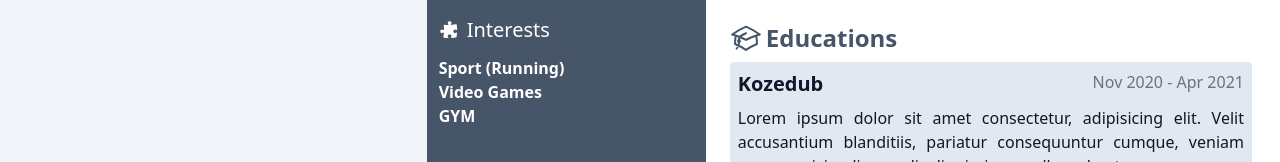
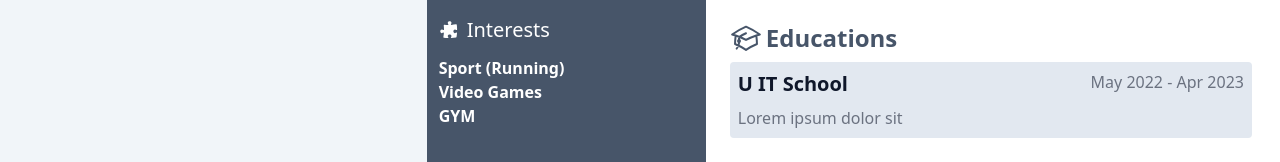
Before and after one commit to Grinch3214/resume-vue-3, a Vue app: page / in a window 1280 px wide. Shown: the part 790-952 px from the top of the page. Built offline with nearby package versions, Linux system fonts and the light colour scheme.

Commit message:
added education logic form

```diff
--- a/src/components/EducationsResume.vue
+++ b/src/components/EducationsResume.vue
@@ -5,8 +5,8 @@
 			Educations
 		</h2>
 		<div
-			v-for="item in educations"
-			:key="item.id"
+			v-for="(item, index) in resume.educationStore.educationsForm"
+			:key="index"
 			class="rounded bg-slate-200 p-2 text-justify relative display-hover hover:bg-slate-300 mb-1"
 		>
 			<div class="hidden gap-2 absolute top-2 right-2 bg-slate-500 p-1 rounded display-hover__show">
@@ -14,28 +14,27 @@
 				<XCircleIcon class="w-5 h-5 cursor-pointer fill-slate-100" />
 			</div>
 			<div class="flex justify-between mb-2">
-				<h3 class="text-xl font-semibold">{{ item.title }}</h3>
-				<p class="text-gray-500">{{ item.years }}</p>
+				<h3 class="text-xl font-semibold">{{ item.name }}</h3>
+				<p class="text-gray-500">{{ isShowDate(item) }}</p>
 			</div>
-			<div>
-				{{ item.about }}
+			<div class="text-gray-500">
+				{{ item.degree }}
 			</div>
 		</div>
 	</div>
 </template>
 
 <script setup>
+import { useResumeStore } from '../stores/resume'
+import { MONTH_ARRAY } from '../constans'
 import { PencilSquareIcon, XCircleIcon } from '@heroicons/vue/24/solid'
 import { AcademicCapIcon } from '@heroicons/vue/24/outline'
 
-const educations = [
-	{
-		id: 1,
-		title: 'Kozedub',
-		years: 'Nov 2020 - Apr 2021',
-		about: 'Lorem ipsum dolor sit amet consectetur, adipisicing elit. Velit accusantium blanditiis, pariatur consequuntur cumque, veniam rerum reiciendis modi dignissimos ullam beatae saepe quos delectus ratione ad perferendis veritatis quod ipsa.'
-	}
-]
+const resume = useResumeStore()
+
+function isShowDate(item) {
+	return `${MONTH_ARRAY[item.startDate.month]} ${item.startDate.year} - ${MONTH_ARRAY[item.endDate.month]} ${item.endDate.year}`
+}
 
 </script>
 
--- a/src/components/forms/EducationForm.vue
+++ b/src/components/forms/EducationForm.vue
@@ -19,7 +19,7 @@
 					<BuildingLibraryIcon class="w-5 h-5" />
 					School Name:
 				</label>
-				<input id="schoolName" type="text" class="px-3 py-1 border border-slate-900 rounded w-full focus:outline-none focus:shadow-border">
+				<input v-model="resume.educationStore.educationItem.name" id="schoolName" type="text" class="px-3 py-1 border border-slate-900 rounded w-full focus:outline-none focus:shadow-border">
 			</div>
 
 			<div class="mb-3">
@@ -27,7 +27,7 @@
 					<AcademicCapIcon class="w-5 h-5" />
 					School degree:
 				</label>
-				<input id="school" type="text" class="px-3 py-1 border border-slate-900 rounded w-full focus:outline-none focus:shadow-border">
+				<input v-model="resume.educationStore.educationItem.degree" id="school" type="text" class="px-3 py-1 border border-slate-900 rounded w-full focus:outline-none focus:shadow-border">
 			</div>
 
 			<div class="mb-3">
@@ -37,10 +37,10 @@
 				</label>
 				<div class="flex flex-row gap-4 items-center">
 					<div class="w-full">
-						<VueDatePicker v-model="monthStart" month-picker :format-locale="enGB" format="MMMM yyyy" />
+						<VueDatePicker v-model="resume.educationStore.educationItem.startDate" month-picker :format-locale="enGB" format="MMMM yyyy" />
 					</div>
 					<div class="w-full">
-						<VueDatePicker v-model="monthEnd" month-picker :format-locale="enGB" format="MMMM yyyy" />
+						<VueDatePicker v-model="resume.educationStore.educationItem.endDate" month-picker :format-locale="enGB" format="MMMM yyyy" />
 					</div>
 				</div>
 			</div>
@@ -70,23 +70,24 @@
 				</label>
 				<div class="flex flex-row gap-4 items-center">
 					<div class="w-full">
-						<VueDatePicker v-model="monthStart" month-picker :format-locale="enGB" format="MMMM yyyy" />
+						<VueDatePicker  month-picker :format-locale="enGB" format="MMMM yyyy" />
 					</div>
 					<div class="w-full">
-						<VueDatePicker v-model="monthEnd" month-picker :format-locale="enGB" format="MMMM yyyy" />
+						<VueDatePicker  month-picker :format-locale="enGB" format="MMMM yyyy" />
 					</div>
 				</div>
 			</div>
 		</div>
 
 		<div>
-			<button class="global-btn">{{ changeTextForButton }}</button>
+			<button @click="onChangeClick()" class="global-btn">{{ changeTextForButton }}</button>
 		</div>
 
 	</div>
 </template>
 
 <script setup>
+import { useResumeStore } from '@/stores/resume.js'
 import { ref, computed } from 'vue'
 import { AcademicCapIcon, BuildingLibraryIcon, CalendarIcon } from '@heroicons/vue/24/outline'
 import VueDatePicker from '@vuepic/vue-datepicker'
@@ -94,15 +95,7 @@ import '@vuepic/vue-datepicker/dist/main.css'
 import { enGB } from 'date-fns/locale'
 import { EDUCATION_TABS, COURSES, PAGE_EDUCATION } from '../../constans'
 
-const monthStart = ref({
-  month: 0,
-  year: 2023
-});
-
-const monthEnd= ref({
-  month: new Date().getMonth(),
-  year: new Date().getFullYear()
-});
+const resume = useResumeStore()
 
 const currentTab = ref(PAGE_EDUCATION)
 
@@ -114,4 +107,8 @@ const changeTextForButton = computed(() => {
 	return currentTab.value === PAGE_EDUCATION ? 'Add Education' : 'Add Course'
 })
 
+function onChangeClick()  {
+	return currentTab.value === PAGE_EDUCATION ? resume.educationStore.addEducationData() : console.log('TEST')
+}
+
 </script>
--- /dev/null
+++ b/src/stores/education.js
@@ -0,0 +1,52 @@
+import { ref } from 'vue'
+import { defineStore } from 'pinia'
+
+
+export const useEducationStore = defineStore('education', () => {
+
+	const educationsForm = ref([
+		{
+			name: 'U IT School',
+			degree: 'Lorem ipsum dolor sit',
+			startDate: {
+				month: 4,
+				year: 2022
+			},
+			endDate: {
+				month: 3,
+				year: 2023
+			}
+		}
+	])
+
+	const educationItem = ref({
+		name: '',
+		degree: '',
+		startDate: {
+			month: 0,
+			year: 2023
+		},
+		endDate: {
+			month: new Date().getMonth(),
+			year: new Date().getFullYear()
+		}
+	})
+
+	function addEducationData() {
+		educationsForm.value.unshift(educationItem.value)
+		educationItem.value = {
+			name: '',
+			degree: '',
+			startDate: {
+				month: 0,
+				year: 2023
+			},
+			endDate: {
+				month: new Date().getMonth(),
+				year: new Date().getFullYear()
+			}
+		}
+	}
+
+  return { educationsForm, educationItem, addEducationData }
+})
--- a/src/stores/resume.js
+++ b/src/stores/resume.js
@@ -3,6 +3,7 @@ import { useTabsStore } from './tabs'
 import { useInfoStore } from './info'
 import { useExperienceStore } from './experience'
 import { useProjectStore } from './project'
+import { useEducationStore } from './education'
 
 
 export const useResumeStore = defineStore('resume', () => {
@@ -11,6 +12,13 @@ export const useResumeStore = defineStore('resume', () => {
 	const infoStore = useInfoStore()
 	const experienceStore = useExperienceStore()
 	const projectStore = useProjectStore()
+	const educationStore = useEducationStore()
 
-  return { tabsStore, infoStore, experienceStore, projectStore }
+  return {
+		tabsStore,
+		infoStore,
+		experienceStore,
+		projectStore,
+		educationStore
+	}
 })
```
